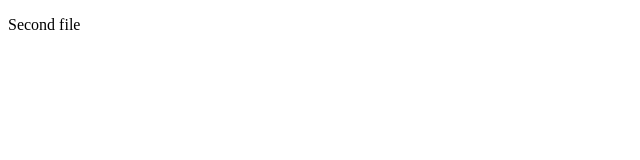
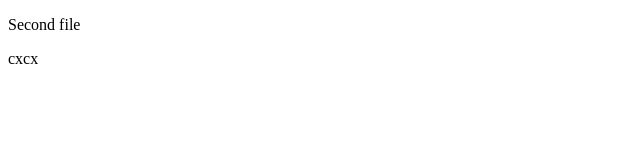
Before and after one commit to Githubkapibar/VSCode, a plain HTML site: page Index2.html in a window 1280 px wide. Shown: the full height of the page, 0-640 px from the left. Drawn offline with Linux system fonts and the light colour scheme.

Commit message:
First commit

```diff
--- a/Index2.html
+++ b/Index2.html
@@ -8,5 +8,7 @@
 </head>
 <body>
     <p>Second file</p>
+    <p>cxcx</p>
+
 </body>
 </html>
```
